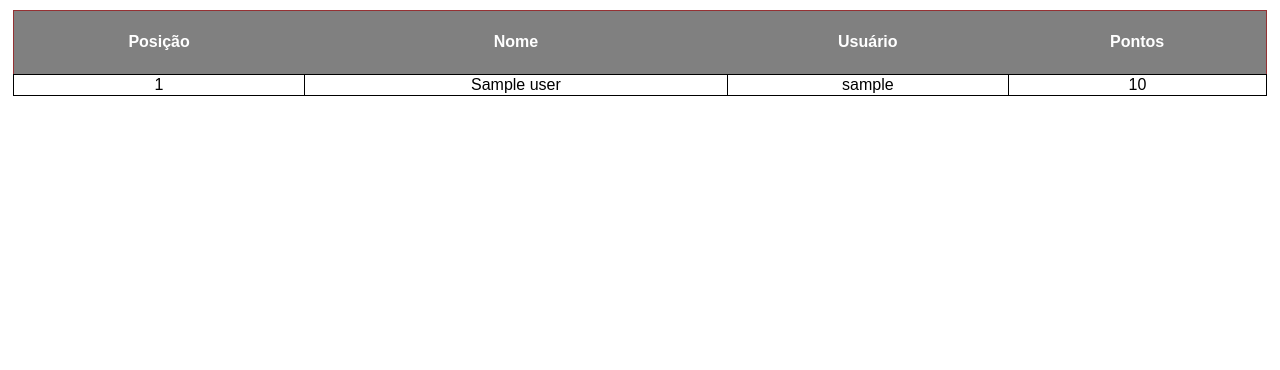
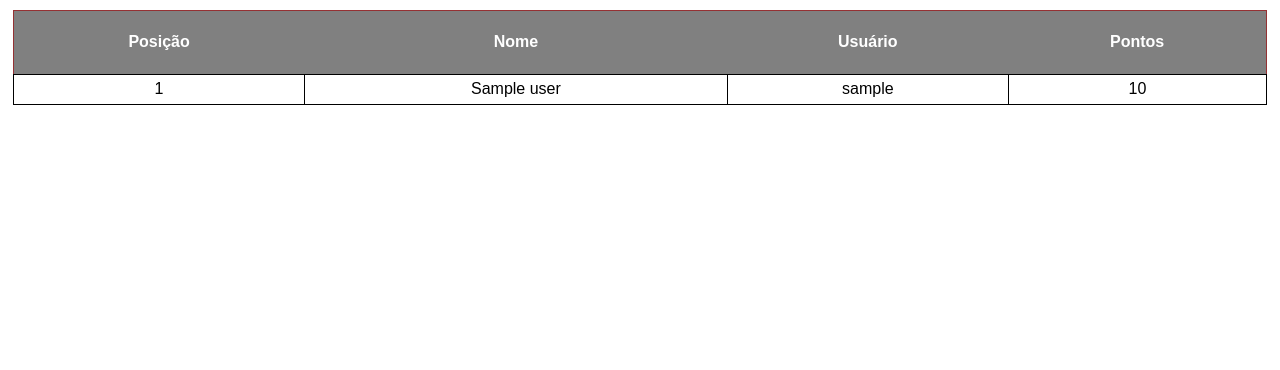
Before and after one commit to lfgodoi/world-cup-pool, a Flask app: page /ranking in a window 1280 px wide. Shown: the part 50-420 px from the top of the page. Run offline with Flask 2, Linux system fonts and the light colour scheme; the visitor is signed in with stand-in values (Sample User, id 1); a database or web service that is not in the repository returns one stand-in record (values such as "Sample title"); some libraries are stand-ins or nearby versions.

Commit message:
Texts replaced by icons on result management page

```diff
--- a/app/static/styles.css
+++ b/app/static/styles.css
@@ -166,6 +166,10 @@ input {
 .table-ranking, .td-ranking {
     border: 1px solid black;
     border-collapse: collapse;
+}
+
+.tr-ranking {
+    height: 30px;
 }
 
 /* Login page */
--- a/app/templates/management.html
+++ b/app/templates/management.html
@@ -98,7 +98,7 @@
                             <td class="td-match col-goals"><input class="input-goals goals-2" id="input-goals2-{{ match['id'] }}" type="number" min=0 max=20></td>
                         {% endif %}
                         <td class="td-match col-team">{{ match["team_2"] }}</td>
-                        <td rowspan="2"><input type="button" class="button-confirm" id="button-confirm-{{ match['id'] }}" value="Confirmar" onclick="updateMatch(this)"></td>
+                        <td rowspan="2"><button type="button" class="button-confirm" id="button-confirm-{{ match['id'] }}" onclick="updateMatch(this)"><i class="fa-solid fa-floppy-disk"></i></button></td>
                     </tr>
                 </table>
             {% endfor %}
--- a/app/templates/ranking.html
+++ b/app/templates/ranking.html
@@ -56,15 +56,15 @@
             </tr>
             {% for user in users %}
                 {% if loop.index %2 == 0 %}
-                    <tr class="tr-even">
+                    <tr class="tr-ranking tr-even">
                 {% else %}
-                    <tr class="tr-odd">
+                    <tr class="tr-ranking tr-odd">
                 {% endif %}
-                    <td class="td-ranking">{{ user["position"] }}</td>
-                    <td class="td-ranking">{{ user["name"] }}</td>
-                    <td class="td-ranking">{{ user["username"] }}</td>
-                    <td class="td-ranking">{{ user["score"] }}</td>
-                </tr>
+                        <td class="td-ranking">{{ user["position"] }}</td>
+                        <td class="td-ranking">{{ user["name"] }}</td>
+                        <td class="td-ranking">{{ user["username"] }}</td>
+                        <td class="td-ranking">{{ user["score"] }}</td>
+                    </tr>
             {% endfor %}
         </table>
     </div>
```
